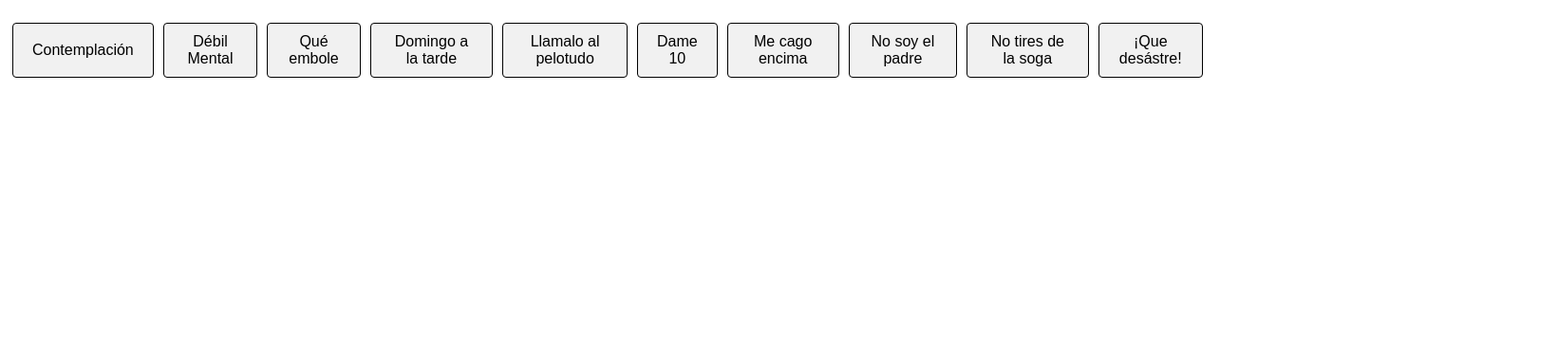
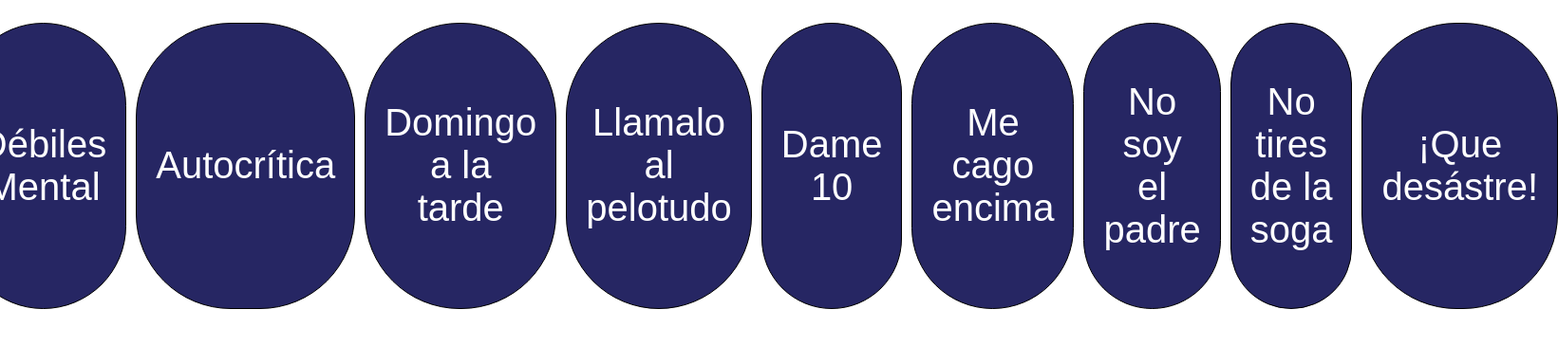
Before and after one commit to francoterragna/botoneraSergio, a plain HTML site: page index.html in a window 1280 px wide. Shown: the part 61-426 px from the top of the page at 95% size, 1641 px wide, since content can reach past the window. Drawn offline with Linux system fonts and the light colour scheme.

Commit message:
terminado

```diff
--- a/index.html
+++ b/index.html
@@ -8,8 +8,8 @@
   <h1>Botonera de Sergio</h1>
   <div class="botonera">
     <button class="boton" onclick="playAudio('Contemplanza')">Contemplación</button>
-    <button class="boton" onclick="playAudio('DebilMental')">Débil Mental</button>
-    <button class="boton" onclick="playAudio('HagoLasCosasBien')">Qué embole</button>
+    <button class="boton" onclick="playAudio('DebilMental')">Débiles Mental</button>
+    <button class="boton" onclick="playAudio('HagoLasCosasBien')">Autocrítica</button>
     <button class="boton" onclick="playAudio('LaTendraAdentro')">Domingo a la tarde</button>
     <button class="boton" onclick="playAudio('LlamaloAlPelotudo')">Llamalo al pelotudo</button>
     <button class="boton" onclick="playAudio('LoMandoALaConchaDeSuMadre')">Dame 10</button>
--- a/styles.css
+++ b/styles.css
@@ -1,17 +1,22 @@
 .botonera {
     display: flex;
     justify-content: center;
-    margin-top: 20px;
+    width: 100%;
+    margin-top: 0 auto;
+    text-align: center;
   }
 
   .boton {
+    font-size: 55px;
     margin: 5px;
-    padding: 10px 20px;
-    font-size: 16px;
+    padding: 60px 20px;
+    color: #fff;
+    font-size: 40px;
     background-color: #f1f1f1;
-    border: 1px solid black;;
-    border-radius: 4px;
+    border: 1px solid black;
+    border-radius: 100px;
     cursor: pointer;
+    background-color: rgb(38, 38, 99);
     transition: background-color 0.3s;
   }
 
@@ -29,13 +34,13 @@
   }
 
   /* Media queries para dispositivos móviles */
-  @media only screen and (max-width: 600px) {
+  @media only screen and (max-width: 1000px) {
     .botonera {
       flex-direction: column;
       align-items: center;
     }
 
     .boton {
-      width: 100%;
+        width: 60%;
     }
   }
```
